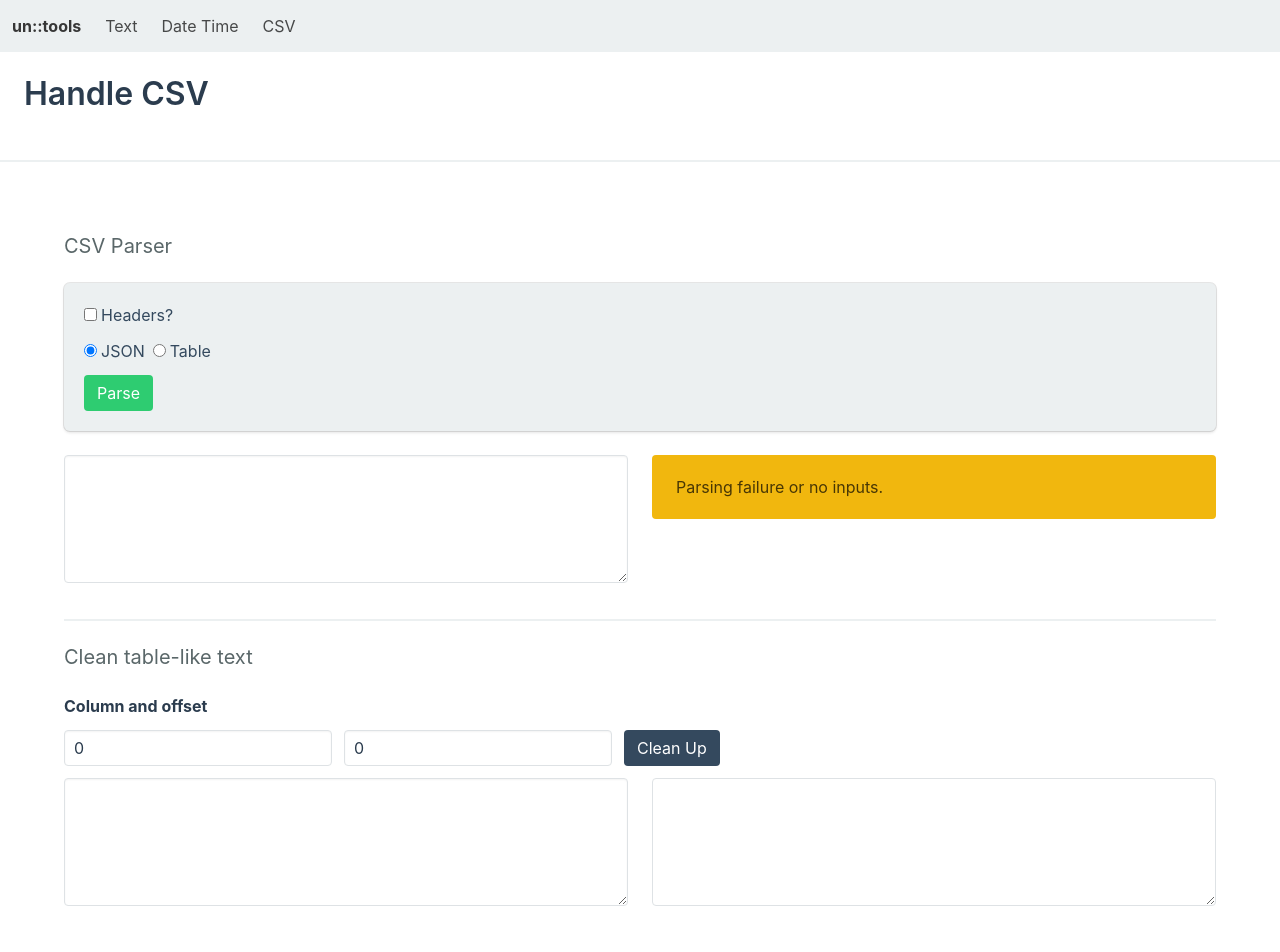
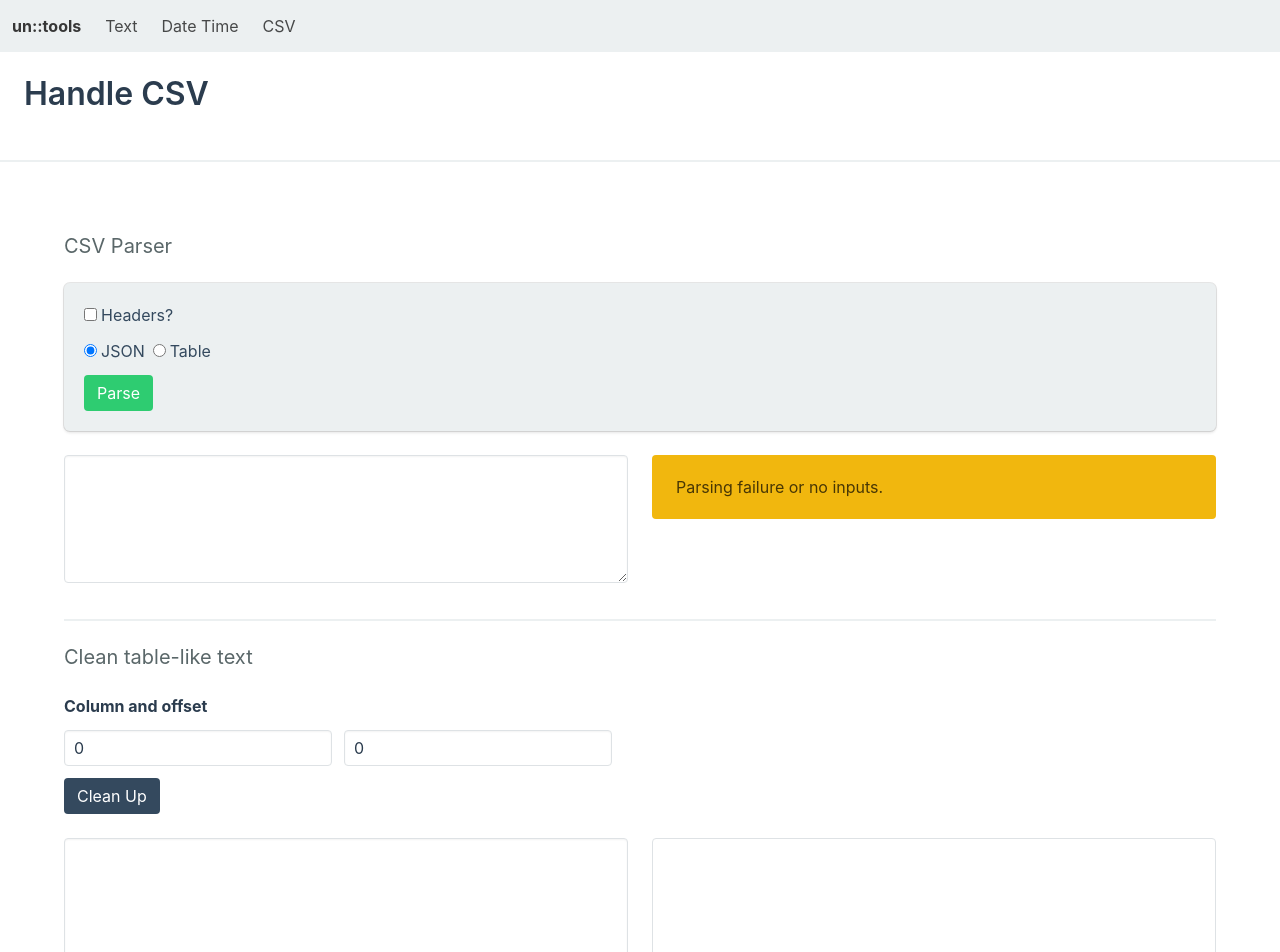
Before and after one commit to lettenj61-examples/unnecessary-tools, a Next.js app: page /csv in a window 1280 px wide. Shown: the top 952 px of the page. Built offline with nearby package versions, Linux system fonts and the light colour scheme.

Commit message:
fix: Fix layout in CSV page

```diff
--- a/components/tableCleaner.tsx
+++ b/components/tableCleaner.tsx
@@ -54,11 +54,11 @@ export default function TableCleaner() {
             onInput={e => setOffset(e.currentTarget.valueAsNumber)}
           />
         </p>
-        <p className="control">
-          <button className="button is-primary" onClick={onClick}>
-            Clean Up
-          </button>
-        </p>
+      </div>
+      <div className="buttons">
+        <button className="button is-primary" onClick={onClick}>
+          Clean Up
+        </button>
       </div>
       <div className="columns">
         <div className="column">
```
